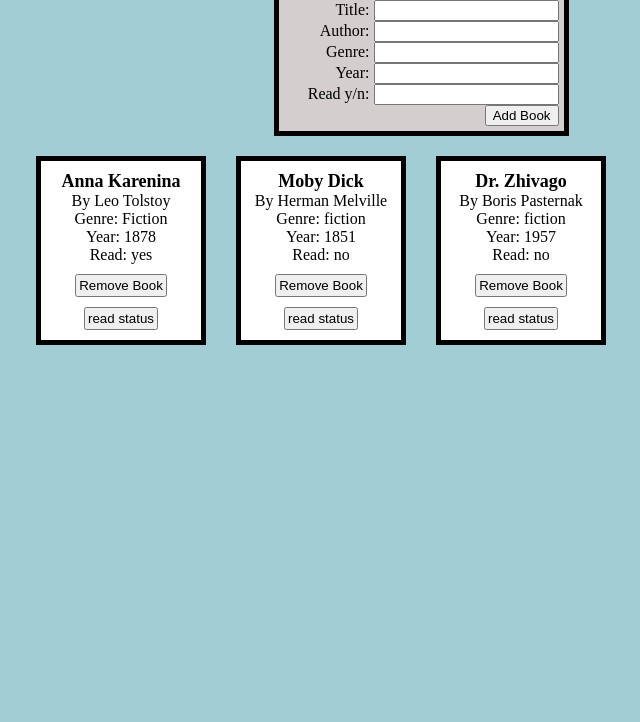
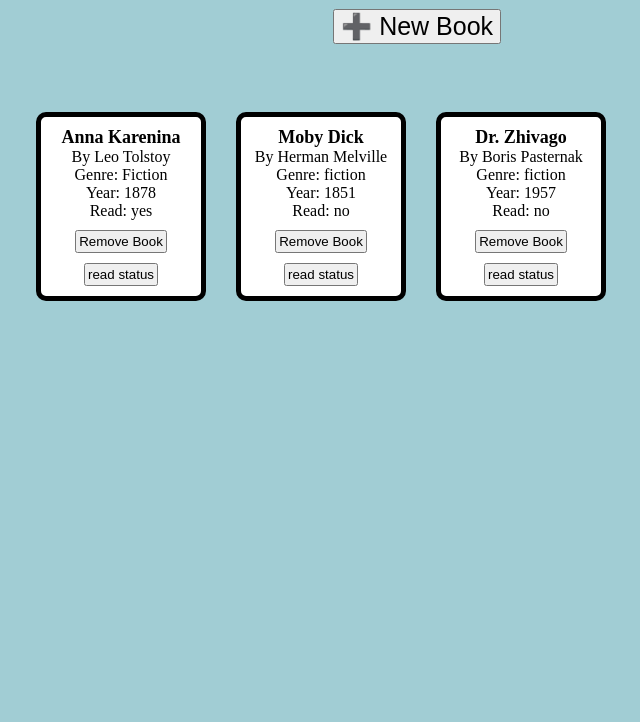
Before and after one commit to mherron1/Library, a plain HTML site: page index.html in a window 1280 px wide. Shown: the part 78-800 px from the top of the page, without its empty margins (219-859 px from the left). Drawn offline with Linux system fonts and the light colour scheme.

Commit message:
add toggle funtion to Book prototype instance

```diff
--- a/app.js
+++ b/app.js
@@ -8,6 +8,14 @@ function Book(name, author, genre, year, read) {
     (this.read = read);
 }
 
+Book.prototype.toggleRead = function () {
+  if (this.read === "yes") {
+    this.read = "no";
+  } else {
+    this.read = "yes";
+  }
+};
+//adding some sample books
 let book1 = new Book("Anna Karenina", "Leo Tolstoy", "Fiction", 1878, "yes");
 myLibrary.push(book1);
 let book2 = new Book("Moby Dick", "Herman Melville", "fiction", 1851, "no");
@@ -18,57 +26,57 @@ myLibrary.push(book3);
 displayLibrary();
 
 function addBookToLibrary() {
-  var name = document.getElementById("nameInput").value;
-  var author = document.getElementById("authorInput").value;
-  var genre = document.getElementById("genreInput").value;
-  var year = document.getElementById("yearInput").value;
-  var read = document.getElementById("readInput").value;
+  let name = document.getElementById("nameInput").value;
+  let author = document.getElementById("authorInput").value;
+  let genre = document.getElementById("genreInput").value;
+  let year = document.getElementById("yearInput").value;
+  let read = document.getElementById("readInput").value;
 
   let newBook = new Book(name, author, genre, year, read);
   myLibrary.unshift(newBook);
-  const container = document.querySelector("#container");
+  let container = document.querySelector("#container");
+
   clearLibrary(container);
-
   displayLibrary();
+  removeForm();
+  //clear form inputs
   let inputs = document.querySelectorAll("input");
   inputs.forEach((input) => (input.value = ""));
 }
 
-console.table(myLibrary);
-
 function displayLibrary() {
   for (let i = 0; i < myLibrary.length; i++) {
-    const container = document.querySelector("#container");
-    const displayBook = document.createElement("div");
+    let container = document.querySelector("#container");
+    let displayBook = document.createElement("div");
     displayBook.classList.add("displayBook");
     container.appendChild(displayBook);
 
-    const bookName = document.createElement("div");
+    let bookName = document.createElement("div");
     bookName.classList.add("bookName");
     bookName.textContent = `${myLibrary[i]["name"]}`;
     displayBook.appendChild(bookName);
 
-    const bookAuthor = document.createElement("div");
+    let bookAuthor = document.createElement("div");
     bookAuthor.classList.add("bookAuthor");
     bookAuthor.textContent = `By ${myLibrary[i]["author"]}`;
     displayBook.appendChild(bookAuthor);
 
-    const bookGenre = document.createElement("div");
+    let bookGenre = document.createElement("div");
     bookGenre.classList.add("bookGenre");
     bookGenre.textContent = `Genre: ${myLibrary[i]["genre"]}`;
     displayBook.appendChild(bookGenre);
 
-    const bookYear = document.createElement("div");
+    let bookYear = document.createElement("div");
     bookYear.classList.add("bookYear");
     bookYear.textContent = `Year: ${myLibrary[i]["year"]}`;
     displayBook.appendChild(bookYear);
 
-    const bookRead = document.createElement("div");
+    let bookRead = document.createElement("div");
     bookRead.classList.add("bookRead");
     bookRead.textContent = `Read: ${myLibrary[i]["read"]}`;
     displayBook.appendChild(bookRead);
 
-    const removeButton = document.createElement("button");
+    let removeButton = document.createElement("button");
     removeButton.classList.add("removeButton");
     removeButton.textContent = `Remove Book`;
     displayBook.appendChild(removeButton);
@@ -78,16 +86,12 @@ function displayLibrary() {
       displayLibrary();
     });
 
-    const readToggle = document.createElement("button");
+    let readToggle = document.createElement("button");
     readToggle.classList.add("readToggle");
     readToggle.textContent = `read status`;
     displayBook.appendChild(readToggle);
     readToggle.addEventListener("click", () => {
-      if (myLibrary[i]["read"] === "yes") {
-        myLibrary[i]["read"] = "no";
-      } else {
-        myLibrary[i]["read"] = "yes";
-      }
+      myLibrary[i].toggleRead();
       clearLibrary(container);
       displayLibrary();
     });
@@ -100,6 +104,16 @@ function clearLibrary(container) {
   }
 }
 
-Book.prototype.toggleRead = function () {};
+function displayForm() {
+  let formArea = document.querySelector("#form");
+  let newBookButton = document.querySelector("#newBookButtonArea");
+  newBookButton.style = "display: none";
+  formArea.style = "display: block;";
+}
 
-console.log;
+function removeForm() {
+  let formArea = document.querySelector("#form");
+  let newBookButton = document.querySelector("#newBookButtonArea");
+  newBookButton.style = "display: block";
+  formArea.style = "display: none;";
+}
--- a/index.html
+++ b/index.html
@@ -7,7 +7,10 @@
     <title>Document</title>
   </head>
   <body>
-    <h1>My Library</h1>
+    <div id="newBookButtonArea">
+      <h1>My Library</h1>
+      <button id="newBookButton" onclick="displayForm()">➕ New Book</button>
+    </div>
     <form id="form" onsubmit="return false;">
       <div>
         <label>Title: </label>
--- a/styles.css
+++ b/styles.css
@@ -7,7 +7,6 @@ h1 {
   font-size: 35px;
   color: black;
   max-width: 200px;
-  margin: auto;
 }
 #container {
   max-width: 800px;
@@ -37,6 +36,7 @@ h1 {
 .displayBook {
   background-color: white;
   border: 5px solid black;
+  border-radius: 10px;
 
   width: 140px;
   margin: 0 auto;
@@ -62,11 +62,15 @@ h1 {
 }
 
 form {
+  display: none;
+  font-size: large;
   max-width: 275px;
+  height: 130px;
   margin: 0 auto;
   margin-top: 20px;
   text-align: right;
   border: 5px solid black;
+  border-radius: 10px;
   background-color: rgb(212, 206, 206);
   padding: 5px;
 }
@@ -75,3 +79,16 @@ form {
   font-weight: bold;
   font-size: large;
 }
+
+#newBookButtonArea {
+  max-width: 200px;
+  height: 147px;
+  display: block;
+  margin: 0 auto;
+}
+
+#newBookButton {
+  font-size: 25px;
+
+  margin-left: 12px;
+}
```
